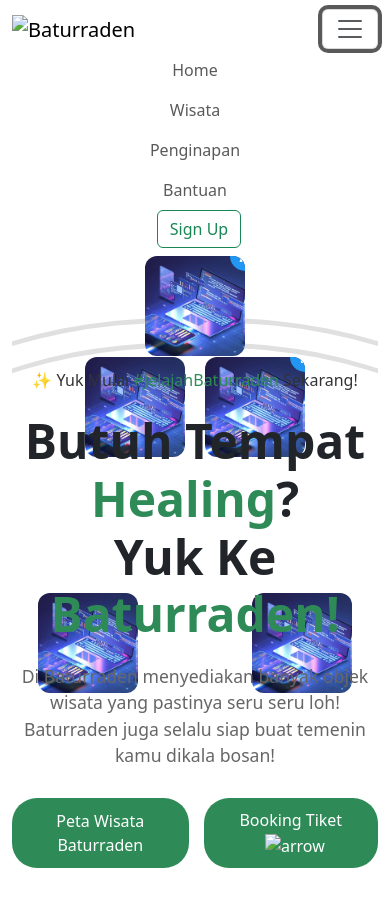
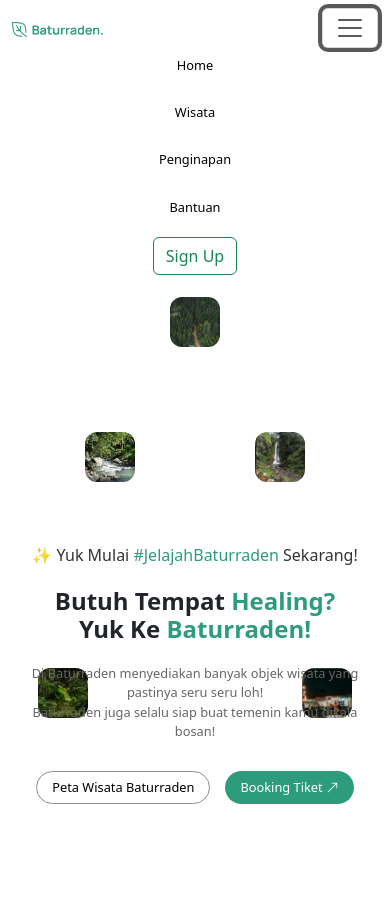
Before and after one commit to vebriannn/Baturaden, a plain HTML site: page index.html in a window 390 px wide. Both pictures are taken after a click on the button 350 px from the left and 28 px from the top of the page. Drawn offline with nearby package versions, Linux system fonts and the light colour scheme.

Commit message:
perbaikian-no-responsive

```diff
--- a/assets/style.css
+++ b/assets/style.css
@@ -1,45 +1,63 @@
+/* *{
+    border: 1px solid #ff0000;
+} */
+:root {
+  --primary-color: #2c9c7d;
+  --white-color: #ffffff;
+  --black-color: #000000;
+}
+.navbar-brand img {
+  height: auto;
+  max-height: 30px;
+}
 
-.navbar-brand img {
-    height: 35px;
+.navbar-nav .nav-link {
+  transition: color 0.3s ease, border-bottom 0.3s ease;
+  color: #000;
+  text-decoration: none;
+  border-bottom: 2px solid transparent;
+}
+
+.navbar-nav .nav-link:hover {
+  color: var(--white-color);
+  border-bottom: 2px solid var(--primary-color);
+}
+
+.navbar-nav {
+  margin-left: 20rem;
+}
+.btn-sign {
+  margin-left: auto;
 }
 
 .semi-circle-container {
+  padding: 5%;
   position: relative;
   height: 80vh;
   display: flex;
   justify-content: center;
   align-items: center;
-    overflow: hidden;
 }
-
-
 
 .image-dots1 {
   position: absolute;
-    width: 1150px; /* Lebar lebih besar untuk efek tumpukan */
-    height: 550px; /* Tinggi yang proporsional */
-    border-top: 5px solid #E0E0E0; /* Garis utama lebih tebal */
-    border-radius: 575px 575px 0 0; /* Sesuaikan radius agar proporsional */
-    top: 50%; /* Posisikan di tengah */
+  width: 1150px;
+  height: 550px;
+  border-top: 5px solid #e0e0e0;
+  border-radius: 575px 575px 0 0;
+  top: 50%;
   transform: translateY(-50%);
 }
 
 .image-dots {
   position: absolute;
-    width: 1050px; /* Lebar sedikit lebih kecil */
-    height: 500px; /* Tinggi yang proporsional */
-    border-top: 5px solid #E0E0E0; /* Garis utama lebih tebal */
-    border-radius: 575px 575px 0 0; /* Sesuaikan radius agar proporsional */
-    top: 50%; /* Posisikan di tengah */
+  width: 1050px;
+  height: 500px;
+  border-top: 5px solid #e0e0e0;
+  border-radius: 575px 575px 0 0;
+  top: 50%;
   transform: translateY(-50%);
 }
-
-
-
-
-
-
-
 
 .image-point {
   position: absolute;
@@ -60,7 +78,7 @@
   position: absolute;
   width: 30px;
   height: 30px;
-    background: #2196F3;
+  background: #2196f3;
   border-radius: 50%;
   display: flex;
   justify-content: center;
@@ -71,12 +89,29 @@
   right: -15px;
 }
 
-/* Position each image along the semi-circle */
-.image-1 { top: 0; left: 50%; transform: translateX(-50%); }
-.image-2 { top: 15%; right: 20%; }
-.image-3 { top: 50%; right: 7%; }
-.image-4 { top: 50%; left: 7%; }
-.image-5 { top: 15%; left: 20%; }
+
+.image-1 {
+  top: -5%;
+  left: 50%;
+  transform: translateX(-50%);
+}
+
+.image-2 {
+  top: 15%;
+  right: 20%;
+}
+.image-3 {
+  top: 50%;
+  right: 7%;
+}
+.image-4 {
+  top: 50%;
+  left: 7%;
+}
+.image-5 {
+  top: 15%;
+  left: 20%;
+}
 
 .center-content {
   text-align: center;
@@ -91,22 +126,22 @@
 }
 
 .hashtag span {
-    color: #2E8B57;
+  color: var(--primary-color);
 }
 
 .main-heading {
-    font-size: 3rem;
+  font-size: 3.8rem;
   font-weight: bold;
   line-height: 1.2;
   margin-bottom: 20px;
 }
 
 .healing-text {
-    color: #2E8B57;
+  color: var(--primary-color);
 }
 
 .baturraden-text {
-    color: #2E8B57;
+  color: var(--primary-color);
 }
 
 .description {
@@ -123,18 +158,96 @@
 
 .btn-action {
   padding: 10px 25px;
-    border-radius: 25px;
-    background-color: #2E8B57;
-    color: white;
+  border-radius: 100px;
+  background-color: var(--primary-color);
+  color: var(--white-color);
   border: none;
   transition: all 0.3s ease;
 }
+.btn-action1 {
+  padding: 10px 25px;
+  border-radius: 100px;
+  background-color: var(--white-color);
+  color: var(--black-color);
+  border: #8d8d8d 1px solid;
+  transition: all 0.3s ease;
+}
+.btn-action1:hover {
+    background-color: var(--primary-color);
+    transform: translateY(-2px);
+    color: white;
+  }
 
 .btn-action:hover {
-    background-color: #236B43;
+  background-color: #236b43;
   transform: translateY(-2px);
 }
 
 .btn-action img {
   margin-left: 8px;
 }
+
+@media (max-width: 768px) {
+  .navbar-nav {
+    padding: auto;
+    margin: auto;
+    flex-direction: column;
+    align-items: center;
+    gap: 10px;
+  }
+
+  .navbar-collapse {
+    text-align: center;
+  }
+
+  .btn-outline-success {
+    margin-top: 10px;
+  }
+  .image-dots1,
+  .image-dots {
+    display: none;
+  }
+
+  .navbar-brand img {
+    max-height: 15px;
+  }
+
+  .navbar-nav .nav-link {
+    font-size: 0.8rem;
+  }
+
+  .main-heading {
+    font-size: 1.5rem;
+  }
+
+  .description {
+    font-size: 0.8rem;
+  }
+
+  .btn-action,
+  .btn-action1 {
+    padding: 6px 15px;
+    font-size: 0.8rem;
+  }
+
+  .center-content {
+    margin-top: 10px;
+  }
+
+  .image-point {
+    width: 50px;
+    height: 50px;
+  }
+
+  .image-point img {
+    object-fit: cover;
+  }
+
+  .point-label {
+    width: 15px;
+    height: 15px;
+    font-size: 0.5rem;
+    top: -7px;
+    right: -7px;
+  }
+}
--- a/index.html
+++ b/index.html
@@ -5,19 +5,20 @@
     <meta name="viewport" content="width=device-width, initial-scale=1.0">
     <title>Baturraden Layout</title>
     <link href="https://cdn.jsdelivr.net/npm/bootstrap@5.3.2/dist/css/bootstrap.min.css" rel="stylesheet">
+    <link href="https://cdn.jsdelivr.net/npm/bootstrap-icons/font/bootstrap-icons.css" rel="stylesheet">
     <link rel="stylesheet" href="assets/style.css">
 </head>
 <body>
     <nav class="navbar navbar-expand-lg navbar-light bg-white">
-        <div class="container">
+        <div class="container d-flex align-items-center">
             <a class="navbar-brand" href="#">
-                <img src="/placeholder.svg" alt="Baturraden">
+                <img src="assets/image/logo-baturaden.png" alt="Baturraden">
             </a>
             <button class="navbar-toggler" type="button" data-bs-toggle="collapse" data-bs-target="#navbarNav">
                 <span class="navbar-toggler-icon"></span>
             </button>
-            <div class="collapse navbar-collapse justify-content-end" id="navbarNav">
-                <ul class="navbar-nav align-items-center">
+            <div class="collapse navbar-collapse" id="navbarNav">
+                <ul class="navbar-nav">
                     <li class="nav-item">
                         <a class="nav-link" href="#">Home</a>
                     </li>
@@ -30,42 +31,42 @@
                     <li class="nav-item">
                         <a class="nav-link" href="#">Bantuan</a>
                     </li>
-                    <li class="nav-item ms-2">
-                        <a class="btn btn-outline-success" href="#">Sign Up</a>
-                    </li>
                 </ul>
+                <a class="btn btn-outline-success ms-auto btn-sign" href="#">Sign Up</a>
             </div>
         </div>
     </nav>
 
-    <div class="container">
+
+
+    <div class="container mt-5">
         <div class="semi-circle-container">
             <div class="image-dots"></div>
             <div class="image-dots1"></div>
             <!-- Image points -->
             <div class="image-point image-1">
-                <img src="/assets/image/download (2).jpg" alt="Nature 1">
-                <div class="point-label">A</div>
+                <img src="/assets/image/circle-image-3.png" alt="Nature 1">
+
             </div>
             <div class="image-point image-2">
-                <img src="/assets/image/download (2).jpg" alt="Nature 2">
-                <div class="point-label">B</div>
+                <img src="/assets/image/circle-image-4.png" alt="Nature 2">
+
             </div>
             <div class="image-point image-3">
-                <img src="/assets/image/download (2).jpg" alt="Nature 3">
+                <img src="/assets/image/circle-image-5.png" alt="Nature 3">
             </div>
             <div class="image-point image-4">
-                <img src="/assets/image/download (2).jpg" alt="Nature 4">
+                <img src="/assets/image/circle-image-1.png" alt="Nature 4">
             </div>
             <div class="image-point image-5">
-                <img src="/assets/image/download (2).jpg" alt="Nature 5">
+                <img src="/assets/image/circle-image-2.png" alt="Nature 5">
             </div>
 
             <!-- Center content -->
             <div class="center-content">
                 <p class="hashtag">✨ Yuk Mulai <span>#JelajahBaturraden</span> Sekarang!</p>
                 <h1 class="main-heading">
-                    Butuh Tempat <span class="healing-text">Healing</span>?<br>
+                    Butuh Tempat <span class="healing-text">Healing?</span><br>
                     Yuk Ke <span class="baturraden-text">Baturraden!</span>
                 </h1>
                 <p class="description">
@@ -73,12 +74,12 @@
                     Baturraden juga selalu siap buat temenin kamu dikala bosan!
                 </p>
                 <div class="action-buttons">
-                    <button class="btn btn-action">
+                    <button class="btn btn-action1">
                         Peta Wisata Baturraden
                     </button>
                     <button class="btn btn-action">
                         Booking Tiket
-                        <img src="/placeholder.svg" alt="arrow" width="16">
+                        <i class="bi bi-arrow-up-right"></i>
                     </button>
                 </div>
             </div>
```
Also changed, not shown: assets/image/circle-image-1.png (added), assets/image/circle-image-2.png (added), assets/image/circle-image-3.png (added), assets/image/circle-image-4.png (added), assets/image/circle-image-5.png (added), assets/image/circle.png (deleted), assets/image/logo-baturaden.png (added). Lines whose indentation alone changed are shown as unchanged.
